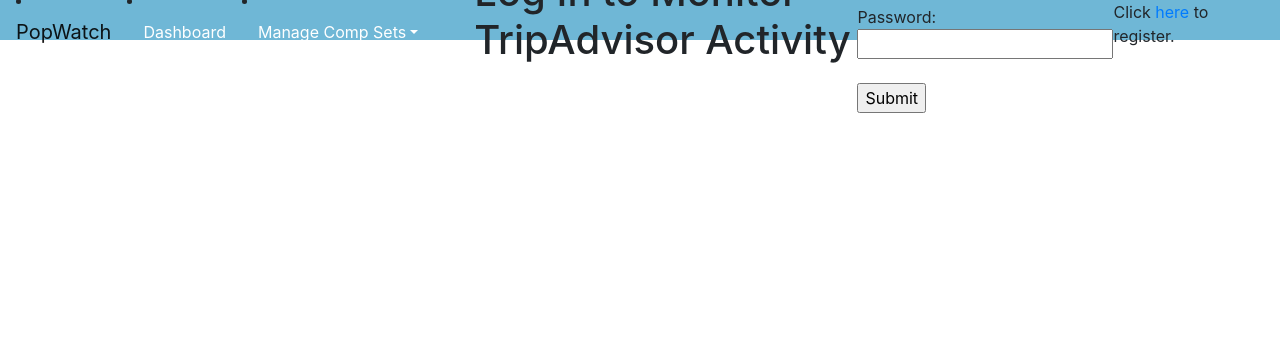
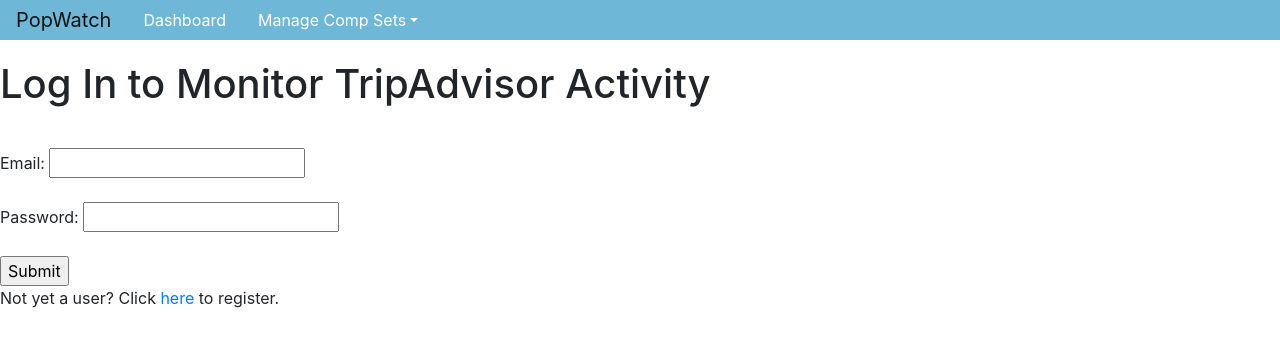
Before and after one commit to kgermeroth/PopWatch, a Flask app: page / in a window 1280 px wide. Shown: the top 347 px of the page. Run offline with Flask 2, Linux system fonts and the light colour scheme; some libraries are stand-ins or nearby versions.

Commit message:
finshed navbar

```diff
--- a/static/project.css
+++ b/static/project.css
@@ -5,9 +5,14 @@
     background-color: rgb(111,183,214);
     height: 40px;
 }
+.nav-item {
+	display: inline;
+}
 
-
-
+h1 {
+	margin-top: 20px;
+	margin-bottom: 40px;
+}
 
 
 i {
--- a/templates/base.html
+++ b/templates/base.html
@@ -26,6 +26,7 @@
 	        </div>
 	      </li>
 	    </div>
+	</nav>
 
 <!--     <div class="d-flex justify-content-end">
         <a class="nav-link" href="#">Login</a>
```
Also changed, not shown: templates/dashboard.html (+11 -4 lines). Lines whose indentation alone changed are shown as unchanged.
